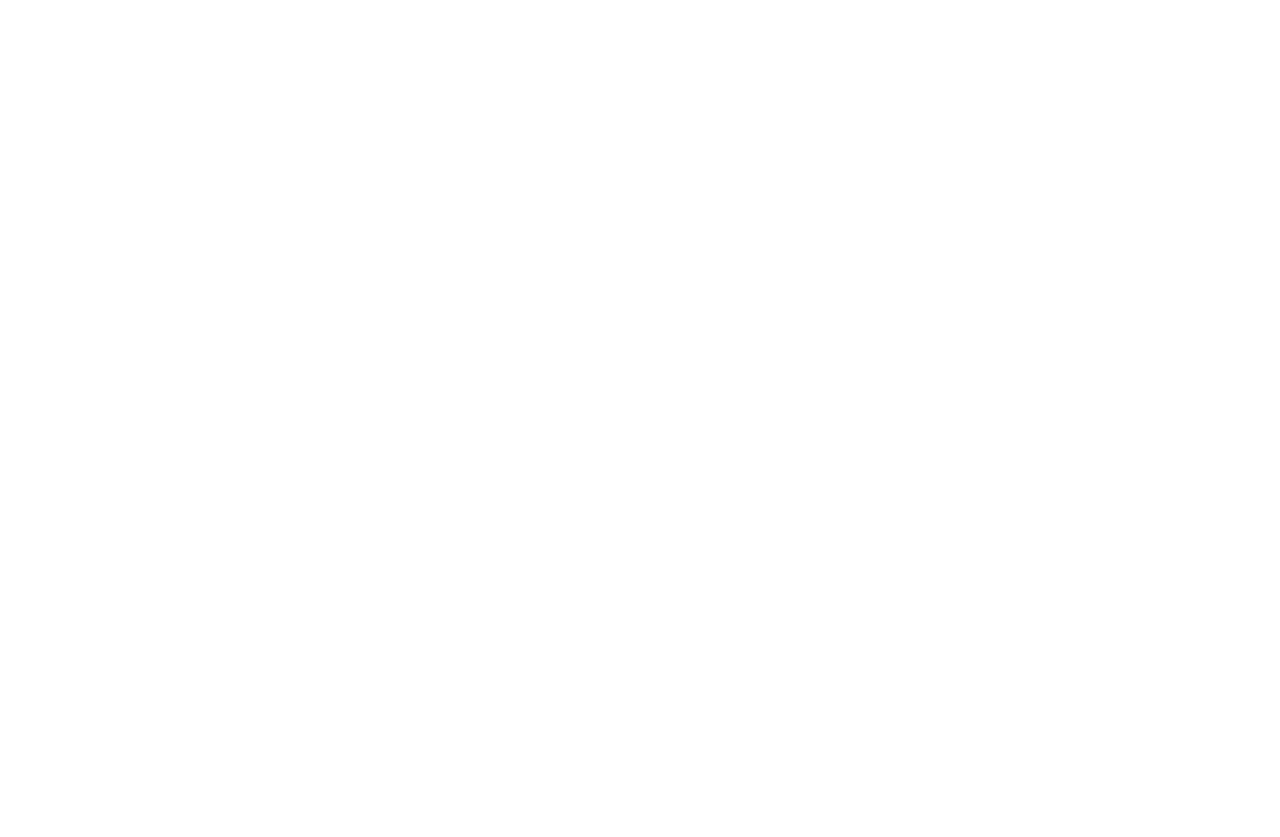
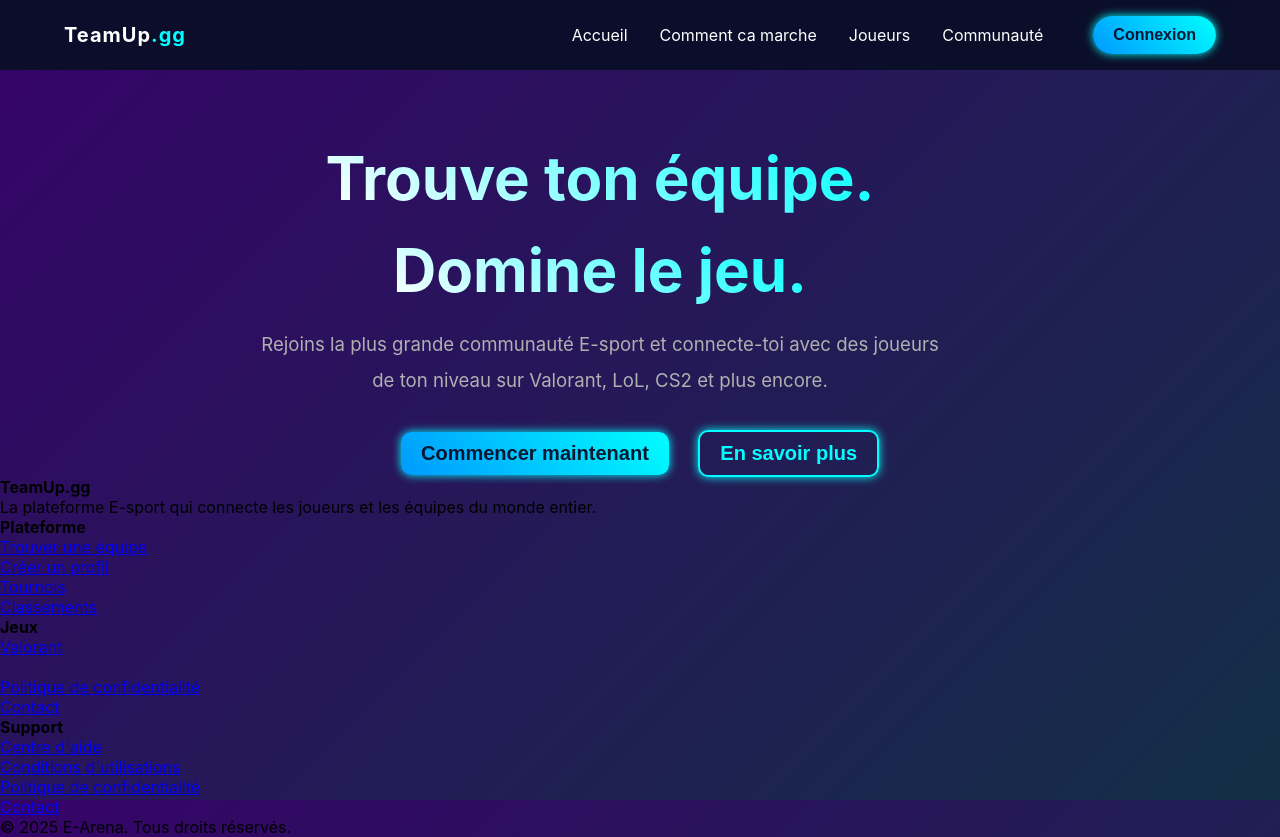
Before and after one commit to ABDERRAZAK-1234/TeamUp.gg, a plain HTML site: page index.html in a window 1280 px wide. Before the commit the page ends 800 px from the top, so only its background shows below. Drawn offline with Linux system fonts and the light colour scheme.

Commit message:
structurer la page d'accueil

```diff
--- a/index.html
+++ b/index.html
@@ -1,12 +1,93 @@
 <!DOCTYPE html>
 <html lang="en">
-<head>
-    <meta charset="UTF-8">
-    <meta name="viewport" content="width=device-width, initial-scale=1.0">
-    <link rel="stylesheet" href="index.css">
+  <head>
+    <meta charset="UTF-8" />
+    <meta name="viewport" content="width=device-width, initial-scale=1.0" />
+    <link rel="stylesheet" href="style.css" />
     <title>TeamUp.gg</title>
-</head>
-<body>
+  </head>
+  <body>
+    <nav>
+      <div class="logo">TeamUp<span>.gg</span></div>
+      <ul class="nav-links">
+        <li><a href="#">Accueil</a></li>
+        <li><a href="#">Comment ca marche</a></li>
+        <li><a href="#">Joueurs</a></li>
+        <li><a href="#">Communauté</a></li>
+      </ul>
+      <div class="btns">
+        <button class="button">Connexion</button>
+      </div>
+    </nav>
+    <section class="index">
+      <div for="title" class="title1">Trouve ton équipe.</div>
+      <div class="title2">Domine le jeu.</div>
+      <p class="about">
+        Rejoins la plus grande communauté E-sport et connecte-toi avec des
+        joueurs de ton niveau sur Valorant, LoL, CS2 et plus encore.
+      </p>
+    </section>
+    <div class="buttn">
+    <button type="submit" class="btn1" >Commencer maintenant</button>
+    <button type="submit" class="btn2">En savoir plus</button></div>
 
-</body>
+    <!-- Footer -->
+    <footer id="footer">
+      <div class="footer-content">
+        <div class="footer-section">
+          <h4>TeamUp.gg</h4>
+          <p>
+            La plateforme E-sport qui connecte
+les joueurs et les équipes du
+monde entier.
+          </p>
+        </div>
+
+        <div class="footer-section">
+          <h4>Plateforme</h4>
+          <ul>
+            <li><a href="#">Trouver une équipe</a></li>
+            <li><a href="#">Créer un profil</a></li>
+            <li><a href="#">Tournois</a></li>
+            <li><a href="#">Classements</a></li>
+          </ul>
+        </div>
+
+        <div class="footer-section">
+          <h4>Jeux</h4>
+          <ul>
+            <li><a href="#">Valorant</a></li>
+            <li><a href="#"></a></li>
+            <li><a href="#">Politique de confidentialité</a></li>
+            <li><a href="#">Contact</a></li>
+          </ul>
+        </div>
+
+        <div class="footer-section">
+          <h4>Support</h4>
+          <ul>
+            <li><a href="#">Centre d'aide</a></li>
+            <li><a href="#">Conditions d'utilisations</a></li>
+            <li><a href="#">Politique de confidentialité</a></li>
+            <li><a href="#">Contact</a></li>
+          </ul>
+        </div>
+
+        <!-- <div class="footer-section">
+          <h4>Suivez-nous</h4>
+          <div class="social-links">
+            <a href="#" class="social-link" aria-label="Facebook">f</a>
+            <a href="#" class="social-link" aria-label="Twitter">𝕏</a>
+            <a href="#" class="social-link" aria-label="Instagram">📷</a>
+            <a href="#" class="social-link" aria-label="Discord">💬</a>
+          </div>
+        </div> -->
+      </div>
+
+      <div class="footer-bottom">
+        <p>&copy; 2025 E-Arena. Tous droits réservés.</p>
+      </div>
+    </footer>
+  </body>
+
 </html>
--- /dev/null
+++ b/style.css
@@ -0,0 +1,146 @@
+*{
+    margin: 0;
+    padding: 0;
+    box-sizing: border-box;
+}
+body{
+    font-family: Inter, sans-serif;
+    background:linear-gradient(-45deg, #132f46,#360369 );
+    background-repeat: no-repeat;
+    background-attachment: fixed ;
+
+}
+/* navbar */
+nav{
+    width: 100%;
+    padding: 1rem 5%;
+    background: #0A0E27F2;
+    margin-bottom: 2rem;
+    display: flex;
+    align-items: center;
+    justify-content: flex-end;
+
+
+
+}
+.logo{
+    font-size: 20px;
+    font-weight: 700;
+    color: white;
+    letter-spacing: 1px;
+    margin-right: auto;
+}
+span{
+    color: #00FFFF;
+}
+
+.nav-links{
+    list-style: none;
+    display: flex;
+    gap: 2rem;
+}
+.nav-links li a{
+    position: relative;
+    font-size: 1rem;
+    text-decoration: none;
+    color: white;
+    transition: 0.2s;
+}
+.nav-links li a:hover{
+    color: white;
+    text-shadow: 0 1px 10px #00FFFF;
+}
+.button{
+    background: linear-gradient(-135deg, #00FFFF,#0099FF);
+    color: transparent;
+    color: #0A0E27F2;
+    padding: 10px 20px;
+    border: none;
+    border-radius: 25px;
+    box-shadow: 0 0 10px #00FFFF;
+    transition: 0.3s;
+    cursor: pointer;
+    font-size: 16px;
+    font-weight: 600;
+    margin-left: 50px;
+}
+.button:hover{
+    color: #00FFFF;
+    background: #0A0E27F2;
+    box-shadow: white ;
+}
+/* index */
+.index{
+    display: flex;
+    justify-content: center;
+    align-items: center;
+    flex-direction: column;
+    gap: 20px;
+    padding-right: 20px;
+    padding-left: 20px;
+    padding-top: 40px;
+    max-width: 1200px;
+}
+.title1 ,.title2{
+    font-weight: 700;
+    font-size: 60px;
+    align-items: center;
+    background: linear-gradient(35deg, white,#00FFFF);
+    color: transparent;
+    background-clip: text;
+}
+.about{
+    color: #B0B0B0;
+    font-weight: 400;
+    font-size: 18.6px;
+    width: 700px;
+    text-align: center;
+    margin-bottom: 2rem;
+    line-height: 36px;
+
+}
+.btn1{
+    background: linear-gradient(-135deg, #00FFFF,#0099FF);
+    color: transparent;
+    color: #0A0E27F2;
+    padding: 10px 20px;
+    border: none;
+    border-radius: 10px;
+    box-shadow: 0 0 10px #00FFFF;
+    transition: 0.3s;
+    cursor: pointer;
+    font-size: 20px;
+    font-weight: 600;
+
+}
+.btn2{
+    border: solid 2px #00FFFF ;
+    border-radius: 10px;
+    box-shadow: 0 0 10px #00FFFF;
+    cursor: pointer;
+    font-size: 20px;
+    font-weight: 600;
+    padding: 10px 20px;
+    color: #00FFFF;
+    background:rgba(255, 255, 255, 0);
+    margin-left: 25px;
+}
+.btn1:hover{
+    color: #00FFFF;
+    background: rgba(255, 255, 255, 0);
+    box-shadow: white ;
+
+}
+.btn2:hover{
+    color: #0A0E27F2;
+    background: #00FFFF;
+    border-color: #0A0E27F2;
+
+}
+.buttn{
+    /* display: flex;
+    justify-content: center; */
+    text-align: center;
+    /* gap: 25px; */
+
+}
```
Also changed, not shown: index.css (deleted).
